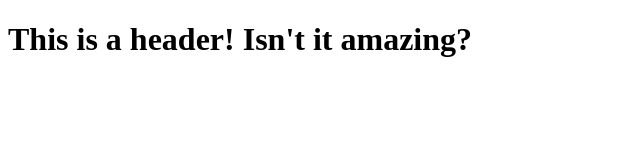
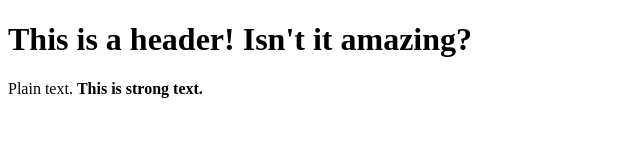
Before and after one commit to mrkfred/HelloWorld, a plain HTML site: page index.html in a window 1280 px wide. Shown: the whole page, without its empty margins (0-640 px from the left). Drawn offline with Linux system fonts and the light colour scheme.

Commit message:
Update index.html
new tags!

```diff
--- a/index.html
+++ b/index.html
@@ -5,5 +5,7 @@
 </head>
 <body>
   <h1>This is a header! Isn't it amazing?</h1>
+  Plain text.
+  <strong>This is strong text.</strong>
   </body>
 </html>
```
